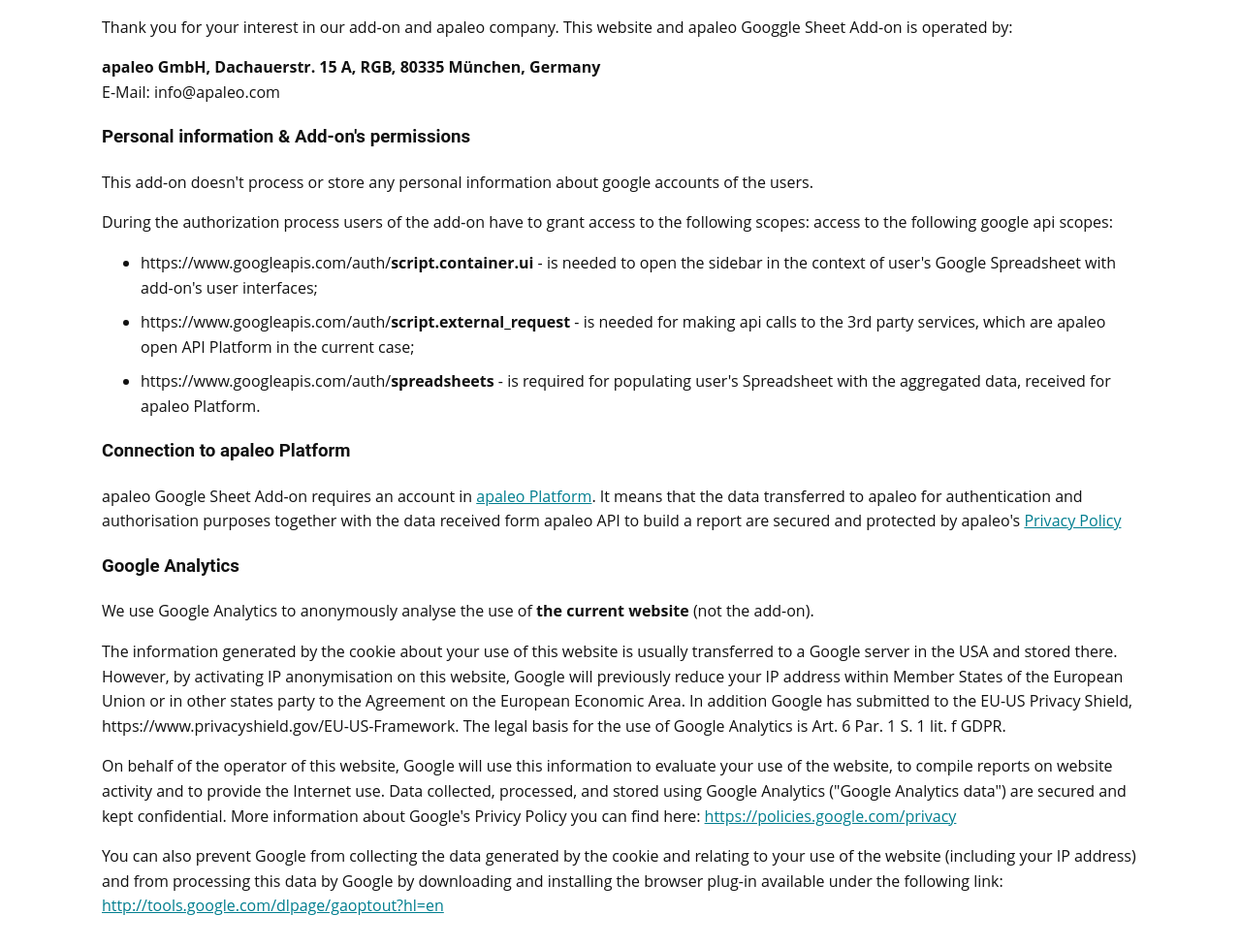
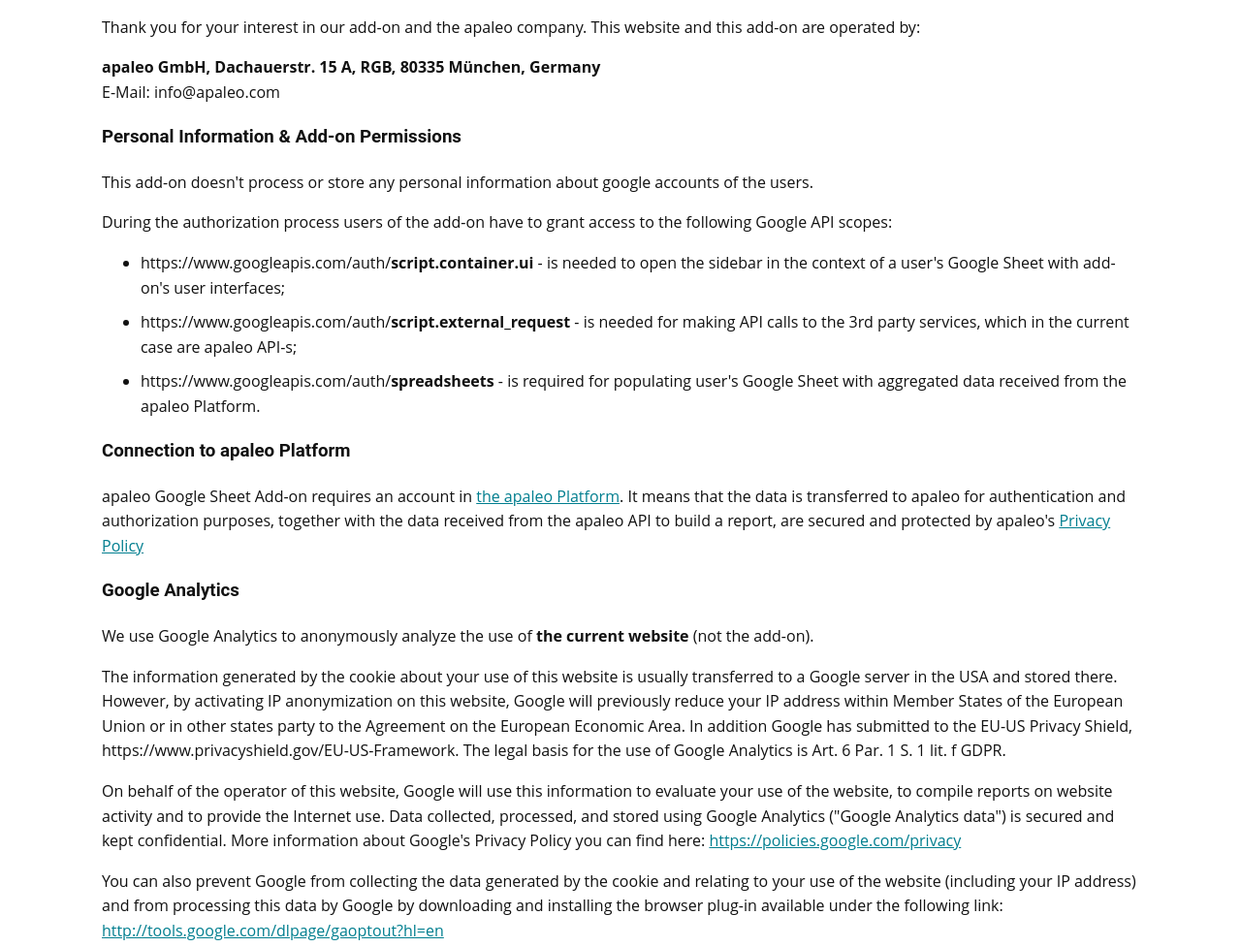
Before and after one commit to apaleo/gsheet-addon, a website: page docs/privacy-policy.html in a window 1280 px wide. Shown: the part 260-1237 px from the top of the page at 97% size. Drawn offline with Linux system fonts and the light colour scheme; a web font is replaced by a local one.

Commit message:
Policies fixes (#3)
* Fixes according to the Nick's review

* new logo

* consent screen with the new logo

```diff
--- a/docs/privacy-policy.html
+++ b/docs/privacy-policy.html
@@ -79,59 +79,62 @@
           <article>
             <h1>Privacy Policy</h1>
             <p>
-              Thank you for your interest in our add-on and apaleo company. This
-              website and apaleo Googgle Sheet Add-on is operated by:
+              Thank you for your interest in our add-on and the apaleo company.
+              This website and this add-on are operated by:
             </p>
             <p>
               <b>apaleo GmbH, Dachauerstr. 15 A, RGB, 80335 München, Germany</b
               ><br />
               E-Mail: info@apaleo.com
             </p>
-            <h3>Personal information &amp; Add-on's permissions</h3>
+            <h3>Personal Information &amp; Add-on Permissions</h3>
             <p>
               This add-on doesn't process or store any personal information
               about google accounts of the users.
             </p>
             <p>
               During the authorization process users of the add-on have to grant
-              access to the following scopes: access to the following google api
-              scopes:
+              access to the following Google API scopes:
             </p>
             <ul>
               <li>
                 https://www.googleapis.com/auth/<b>script.container.ui</b> - is
-                needed to open the sidebar in the context of user's Google
-                Spreadsheet with add-on's user interfaces;
+                needed to open the sidebar in the context of a user's Google
+                Sheet with add-on's user interfaces;
               </li>
               <li>
                 https://www.googleapis.com/auth/<b>script.external_request</b> -
-                is needed for making api calls to the 3rd party services, which
-                are apaleo open API Platform in the current case;
+                is needed for making API calls to the 3rd party services, which
+                in the current case are apaleo API-s;
               </li>
               <li>
                 https://www.googleapis.com/auth/<b>spreadsheets</b> - is
-                required for populating user's Spreadsheet with the
-                aggregated data, received for apaleo Platform.
+                required for populating user's Google Sheet with aggregated data
+                received from the apaleo Platform.
               </li>
             </ul>
             <h3>Connection to apaleo Platform</h3>
             <p>
               apaleo Google Sheet Add-on requires an account in
-              <a target="_blank" href="https://apaleo.com">apaleo Platform</a>.
-              It means that the data transferred to apaleo for authentication
-              and authorisation purposes together with the data received form apaleo API
-              to build a report are secured and protected by apaleo's
-              <a target="_blank" href="https://apaleo.com/privacy-policy">Privacy Policy</a>
+              <a target="_blank" href="https://apaleo.com"
+                >the apaleo Platform</a
+              >. It means that the data is transferred to apaleo for
+              authentication and authorization purposes, together with the data
+              received from the apaleo API to build a report, are secured and
+              protected by apaleo's
+              <a target="_blank" href="https://apaleo.com/privacy-policy"
+                >Privacy Policy</a
+              >
             </p>
             <h3>Google Analytics</h3>
             <p>
-              We use Google Analytics to anonymously analyse the use of
+              We use Google Analytics to anonymously analyze the use of
               <b>the current website</b> (not the add-on).
             </p>
             <p>
               The information generated by the cookie about your use of this
               website is usually transferred to a Google server in the USA and
-              stored there. However, by activating IP anonymisation on this
+              stored there. However, by activating IP anonymization on this
               website, Google will previously reduce your IP address within
               Member States of the European Union or in other states party to
               the Agreement on the European Economic Area. In addition Google
@@ -144,8 +147,8 @@
               information to evaluate your use of the website, to compile
               reports on website activity and to provide the Internet use. Data
               collected, processed, and stored using Google Analytics ("Google
-              Analytics data") are secured and kept confidential. More
-              information about Google's Privicy Policy you can find here:
+              Analytics data") is secured and kept confidential. More
+              information about Google's Privacy Policy you can find here:
               <a target="_blank" href="https://policies.google.com/privacy"
                 >https://policies.google.com/privacy</a
               >
@@ -156,7 +159,9 @@
               IP address) and from processing this data by Google by downloading
               and installing the browser plug-in available under the following
               link:
-              <a target="_blank" href="http://tools.google.com/dlpage/gaoptout?hl=en"
+              <a
+                target="_blank"
+                href="http://tools.google.com/dlpage/gaoptout?hl=en"
                 >http://tools.google.com/dlpage/gaoptout?hl=en</a
               >
             </p>
--- a/src/appsscript.json
+++ b/src/appsscript.json
@@ -20,7 +20,7 @@
   "addOns": {
     "common": {
       "name": "apaleo Google Sheet Add-on",
-      "logoUrl": "https://store.apaleo.com/wp-content/uploads/sites/4/2021/05/Frame-3.png",
+      "logoUrl": "https://store.apaleo.com/wp-content/uploads/sites/4/2021/06/add-on-logo-120.png",
       "openLinkUrlPrefixes": [
         "https://app.apaleo.com",
         "https://identity.apaleo.com"
```
Also changed, not shown: docs/terms-of-services.html (+9 -9 lines), images/consentScreen.png.
